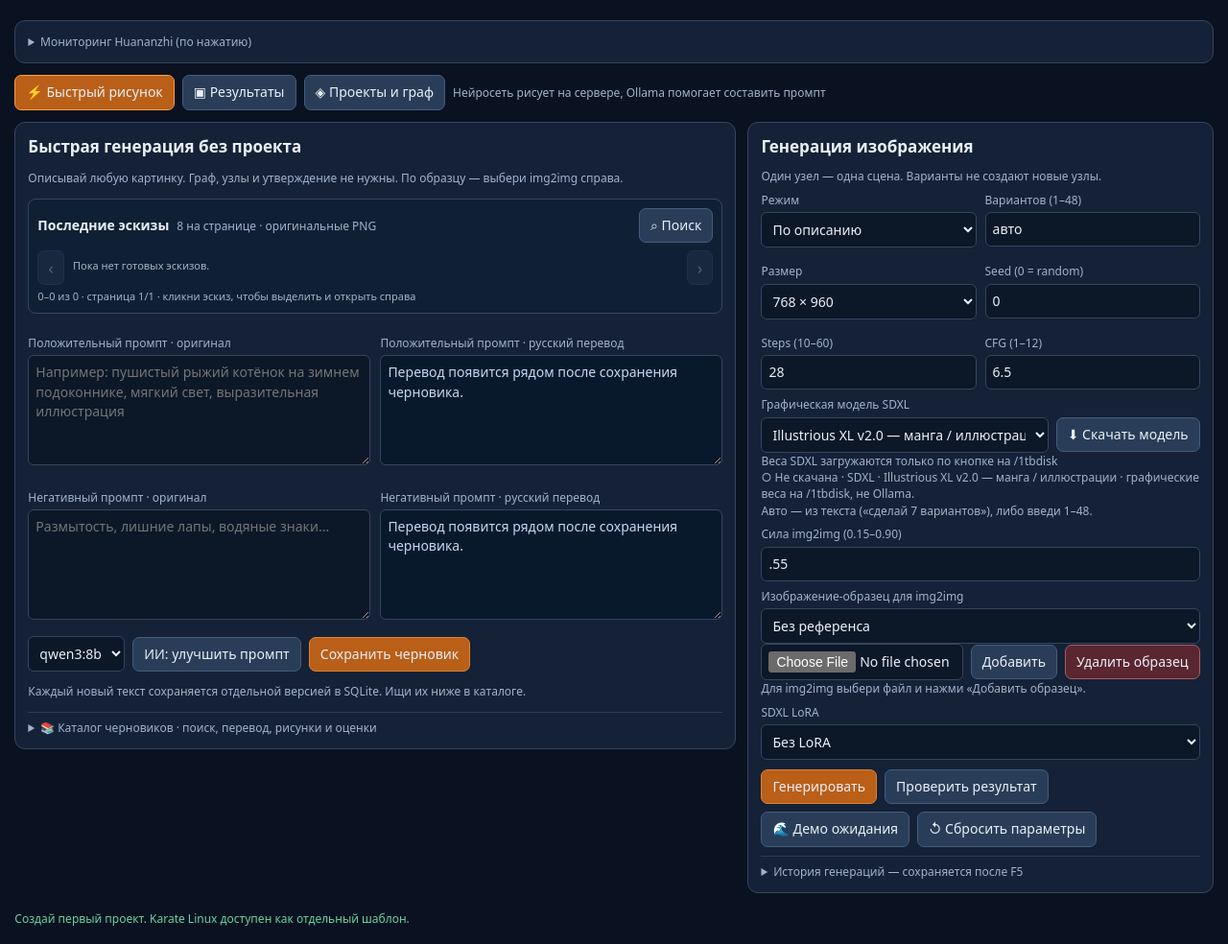
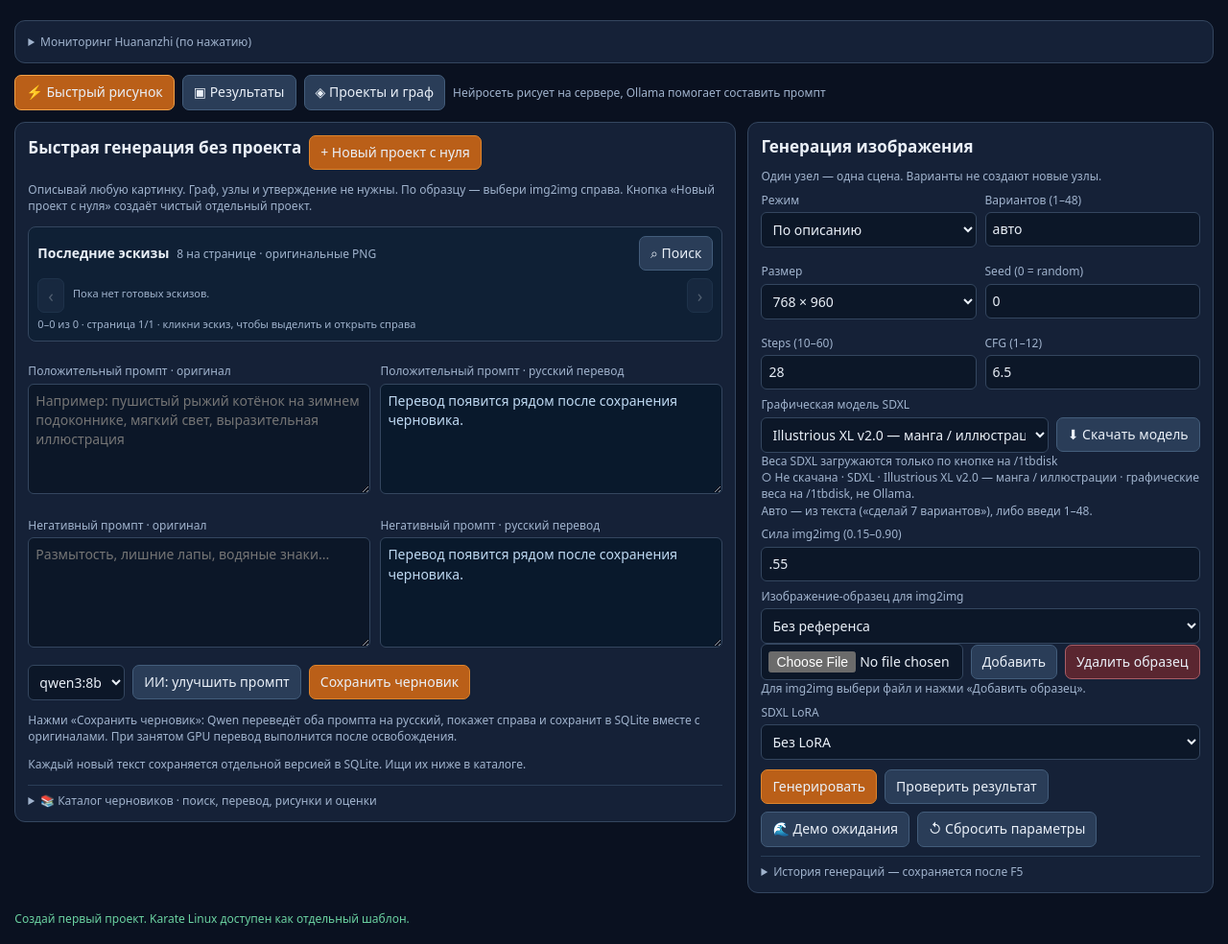
Before and after one commit to musikfed/ai_draftsman, a Flask app: page / in a window 1280 px wide. Shown: the part 116-1100 px from the top of the page at 96% size. Run offline with Flask 3, Linux system fonts and the light colour scheme; data comes from the database, SQL or seed files in the repository; data that the repository does not hold is empty; some libraries are stand-ins or nearby versions.

Commit message:
ui: create new blank project from Quick tab without copying draft; explain RU translations

```diff
--- a/templates/studio.html
+++ b/templates/studio.html
@@ -264,8 +264,11 @@ pre{background:#0c1728;padding:9px;border-radius:7px;white-space:pre-wrap;overfl
 <div class="cols" id="workArea">
  <section id="projectColumn">
   <div id="quickSection" class="panel collapsed">
-   <h2>Быстрая генерация без проекта</h2>
-   <p class="muted">Описывай любую картинку. Граф, узлы и утверждение не нужны. По образцу — выбери img2img справа.</p>
+   <div class="toolbar quick-project-start">
+    <h2>Быстрая генерация без проекта</h2>
+    <button id="quickCreateBlankProject" type="button" class="primary" title="Создать отдельный пустой проект. Текущий промпт и результаты не копируются.">+ Новый проект с нуля</button>
+   </div>
+   <p class="muted">Описывай любую картинку. Граф, узлы и утверждение не нужны. По образцу — выбери img2img справа. Кнопка «Новый проект с нуля» создаёт чистый отдельный проект.</p>
    <div class="quick-shelf">
     <div class="quick-shelf-header">
      <div class="quick-shelf-heading"><strong>Последние эскизы</strong><span class="muted">8 на странице · оригинальные PNG</span></div>
@@ -294,6 +297,7 @@ pre{background:#0c1728;padding:9px;border-radius:7px;white-space:pre-wrap;overfl
     <button id="quickDraftAI">ИИ: улучшить промпт</button>
     <button id="saveQuick" class="primary">Сохранить черновик</button>
    </div>
+   <p id="quickTranslationStatus" class="muted" role="status" aria-live="polite">Нажми «Сохранить черновик»: Qwen переведёт оба промпта на русский, покажет справа и сохранит в SQLite вместе с оригиналами. При занятом GPU перевод выполнится после освобождения.</p>
    <p class="muted">Каждый новый текст сохраняется отдельной версией в SQLite. Ищи их ниже в каталоге.</p>
    <details id="draftHistoryPanel" style="display:none" aria-hidden="true">
     <summary>Библиотека черновиков · сохранённые версии и перевод на русский</summary>
@@ -363,7 +367,7 @@ pre{background:#0c1728;padding:9px;border-radius:7px;white-space:pre-wrap;overfl
     <div id="graphTemplateNodeLegend" class="graph-template-legend"></div>
     <p id="graphTemplateNote" class="muted">Связи — контекст, не автоматическое выполнение. Узел «Референс» описывает образец; реальное фото для img2img выбирается отдельно.</p>
    </details>
-   <details><summary data-t="projectSettings">Настройки проекта и общие промпты</summary>
+   <details id="projectSettingsPanel"><summary data-t="projectSettings">Настройки проекта и общие промпты</summary>
     <label data-t="projectName">Название</label><input id="projectName" maxlength="100">
     <label data-t="projectBrief">Что создаём? Описание, цели и ограничения</label><textarea id="projectBrief"></textarea>
     <label data-t="globalPositive">Общий положительный промпт: стиль и правила всех рисунков</label><textarea id="basePrompt"></textarea>
@@ -841,11 +845,24 @@ $('powerOff').onclick=()=>task(async()=>{
 });
 $('freeVram').onclick=()=>task(async()=>{const r=await api('/api/gpu/free','POST',{});say(JSON.stringify(r))});
 $('projectSelect').onchange=()=>task(()=>loadProject(Number($('projectSelect').value)));
-$('addProject').onclick=()=>task(async()=>{
- const name=prompt('Название нового проекта','Мой проект');if(!name||!name.trim())return;
- const r=await api('/api/studio/projects','POST',{name:name.trim(),template:'blank'});
- await loadProjects(r.project_id);say('Новый универсальный проект создан');
-});
+async function createBlankProject(){
+ const title=lang==='en'?'New empty project name':'Название нового чистого проекта';
+ const proposed=lang==='en'?'New project':'Новый проект';
+ const name=prompt(title,proposed);
+ if(!name||!name.trim())return;
+ // Always use the true blank template: never copy the active quick prompt,
+ // draft, reference, uploaded image, graph nodes or selected project.
+ const result=await api('/api/studio/projects','POST',
+  {name:name.trim(),template:'blank'});
+ await loadProjects(result.project_id);
+ switchMode('graph');
+ $('projectSettingsPanel').open=true;
+ $('projectName').focus();
+ say('Создан чистый проект #'+result.project_id+
+  '. Исходные промпты и результаты быстрого режима не изменены.');
+}
+$('addProject').onclick=()=>task(createBlankProject);
+$('quickCreateBlankProject').onclick=()=>task(createBlankProject);
 $('karateTemplate').onclick=()=>task(async()=>{
  if(!confirm('Импортировать Karate Linux как отдельный проект? Старые слайды в базе сохранятся.'))return;
  const r=await api('/api/studio/projects','POST',{name:'Karate Linux',template:'karate'});
@@ -1162,7 +1179,7 @@ $('saveQuick').onclick=()=>task(async()=>{
  const d=await api('/api/quick/draft/saved','PUT',
   {prompt:$('quickPrompt').value,negative_prompt:$('quickNegative').value,auto_translate:true});
  await refreshDraftLibrary(d.draft_id);
- document.dispatchEvent(new CustomEvent('draftsman:draft-saved',{detail:{draft_id:d.draft_id}}));
+ document.dispatchEvent(new CustomEvent('draftsman:draft-saved',{detail:{draft_id:d.draft_id,translation_status:d.translation_status}}));
  say('Черновик #'+d.draft_id+' сохранён в SQLite');
 });
 $('quickDraftAI').onclick=()=>task(async()=>{
@@ -1174,7 +1191,7 @@ $('quickDraftAI').onclick=()=>task(async()=>{
  const d=await api('/api/quick/draft/saved','PUT',
   {prompt:result.prompt,negative_prompt:result.negative_prompt||'',auto_translate:true});
  await refreshDraftLibrary(d.draft_id);
- document.dispatchEvent(new CustomEvent('draftsman:draft-saved',{detail:{draft_id:d.draft_id}}));
+ document.dispatchEvent(new CustomEvent('draftsman:draft-saved',{detail:{draft_id:d.draft_id,translation_status:d.translation_status}}));
  say('Промпт подготовлен и сохранён — проверь перед генерацией');
 });
 function renderWaiting(total,completed=0){
@@ -1320,7 +1337,7 @@ $('generate').onclick=()=>task(async()=>{
      ', хотя положительный их запрашивает. Продолжить генерацию несмотря на противоречие?'))return;
     const d=await api('/api/quick/draft/saved','PUT',{prompt,negative_prompt});
     await refreshDraftLibrary(d.draft_id);
-    document.dispatchEvent(new CustomEvent('draftsman:draft-saved',{detail:{draft_id:d.draft_id}}));
+    document.dispatchEvent(new CustomEvent('draftsman:draft-saved',{detail:{draft_id:d.draft_id,translation_status:d.translation_status}}));
     response=await api('/api/quick/generate','POST',{...settings,prompt,negative_prompt});
   }else{
     if(!project||!chosen)throw Error('Выбери узел графа или переключись в быстрый режим');
```
